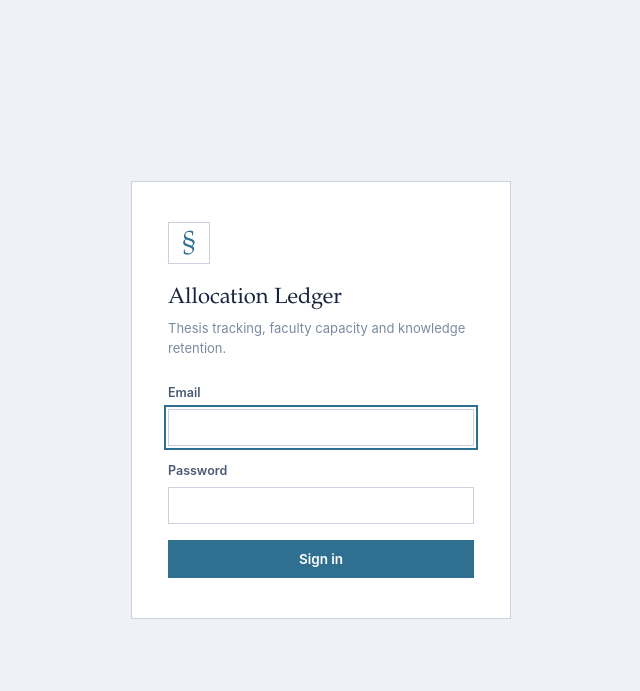
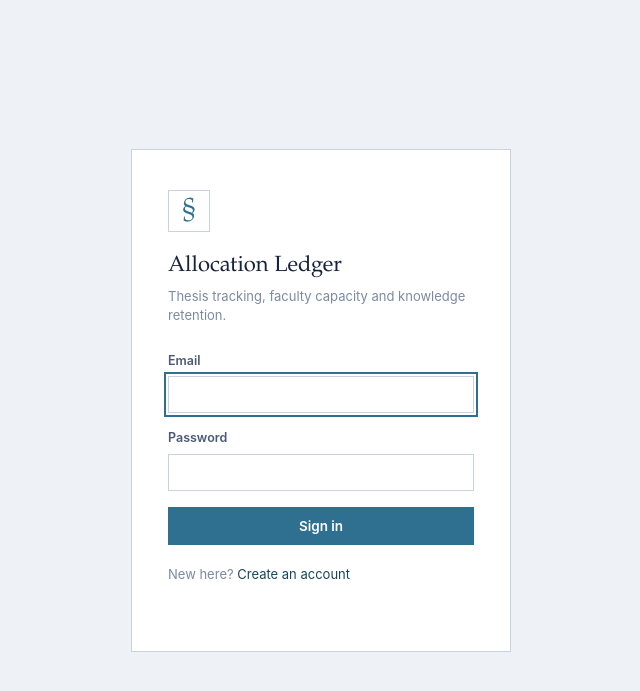
Before and after one commit to Nakul1798/allocation-ledger, a Flask app: page /auth/login in a window 1280 px wide. Shown: the top 691 px of the page, without its empty margins (319-959 px from the left). Run offline with Flask 3, Linux system fonts and the light colour scheme; some libraries are stand-ins or nearby versions.

Commit message:
Update login.html

```diff
--- a/app/templates/auth/login.html
+++ b/app/templates/auth/login.html
@@ -21,6 +21,10 @@
       </div>
       {{ form.submit(class="btn btn-primary btn-block") }}
     </form>
+
+    <p class="auth-sub" style="margin-top: 1.25rem;">
+      New here? <a href="{{ url_for('auth.register') }}">Create an account</a>
+    </p>
   </div>
 </div>
 {% endblock %}
```
